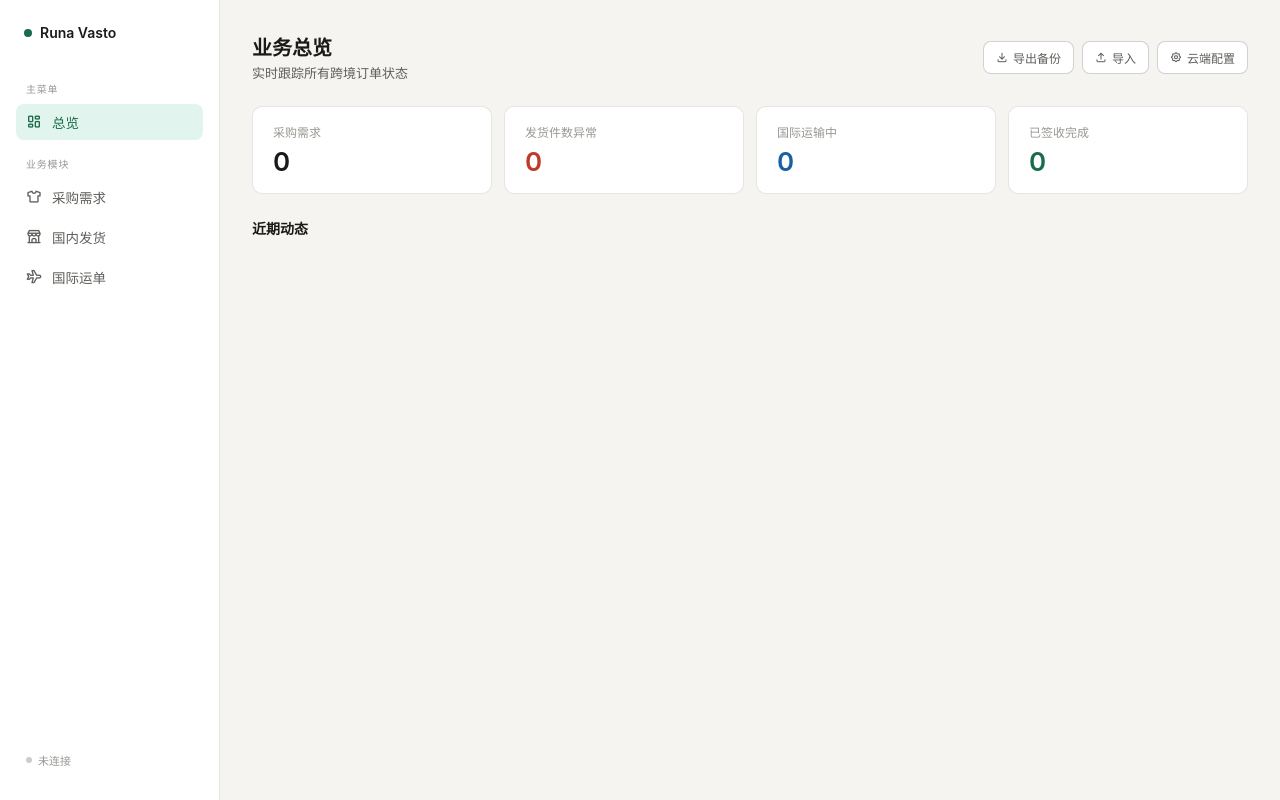
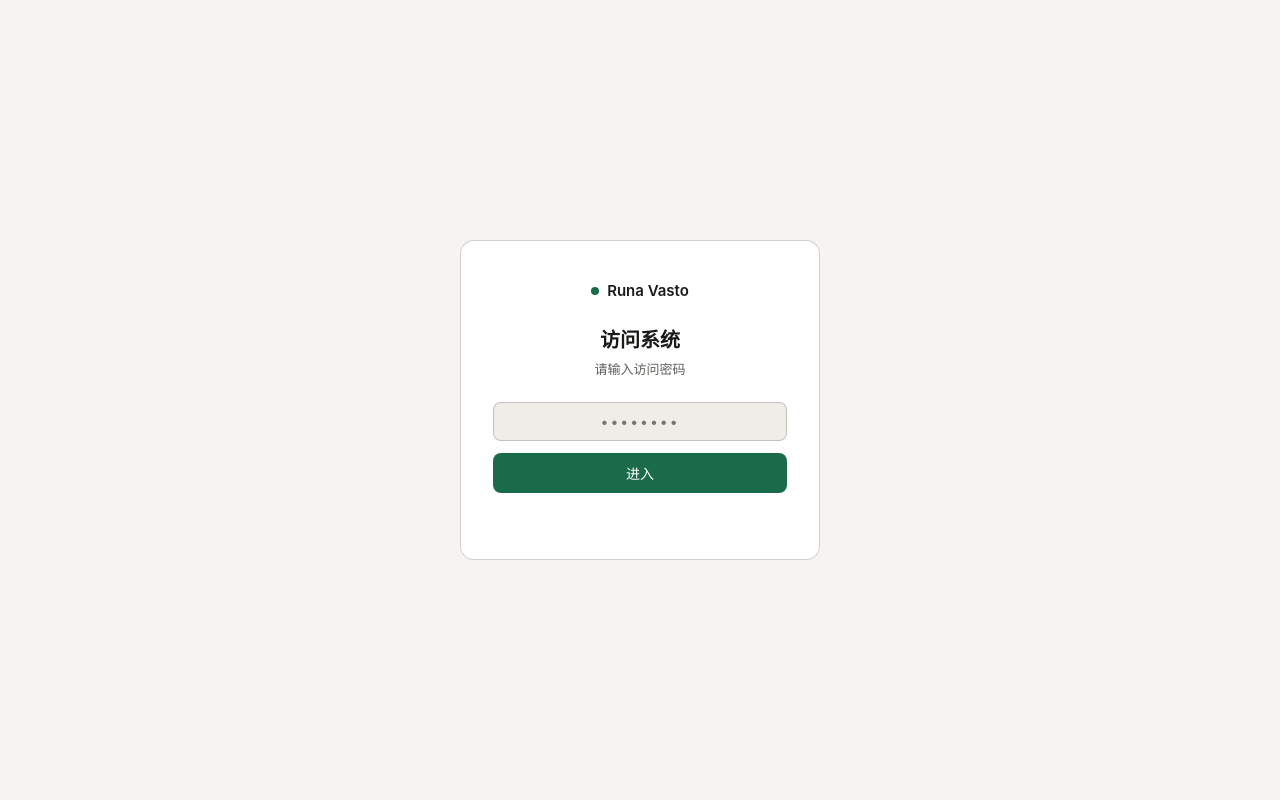
Before and after one commit to ykai6289-hue/runa-vasto-tracker, a plain HTML site: page index.html in a window 1280 px wide. Drawn offline with Linux system fonts and the light colour scheme.

Commit message:
Add files via upload

```diff
--- a/index.html
+++ b/index.html
@@ -29,6 +29,18 @@ body { font-family: -apple-system, 'PingFang SC', 'Hiragino Sans GB', sans-serif
 .sync-dot.ok { background: var(--accent); }
 .sync-dot.err { background: #c0392b; }
 .sync-dot.pulse { background: #f0a500; animation: pulse 1s infinite; }
+.login-overlay { position:fixed; inset:0; background:var(--bg); z-index:1000; display:flex; align-items:center; justify-content:center; }
+.login-box { background:var(--surface); border:0.5px solid var(--border2); border-radius:var(--radius-lg); padding:2.5rem 2rem; width:100%; max-width:360px; text-align:center; }
+.login-logo { font-size:15px; font-weight:600; color:var(--text); margin-bottom:6px; display:flex; align-items:center; justify-content:center; gap:8px; }
+.login-logo-dot { width:8px; height:8px; border-radius:50%; background:var(--accent); }
+.login-title { font-size:20px; font-weight:600; margin-bottom:6px; margin-top:1.5rem; }
+.login-sub { font-size:13px; color:var(--text2); margin-bottom:1.5rem; }
+.login-input { width:100%; padding:10px 14px; background:var(--surface2); border:0.5px solid var(--border2); border-radius:8px; font-size:14px; color:var(--text); outline:none; text-align:center; letter-spacing:2px; font-family:inherit; margin-bottom:12px; }
+.login-input:focus { border-color:var(--accent); }
+.login-btn { width:100%; padding:10px; background:var(--accent); color:#fff; border:none; border-radius:8px; font-size:14px; cursor:pointer; font-family:inherit; transition:opacity 0.15s; }
+.login-btn:hover { opacity:0.85; }
+.login-error { font-size:12px; color:#c0392b; margin-top:8px; min-height:18px; }
+
 @keyframes pulse { 0%,100%{opacity:1} 50%{opacity:0.4} }
 .main { flex: 1; overflow-y: auto; padding: 2rem; }
 .page { display: none; }
@@ -155,6 +167,17 @@ body { font-family: -apple-system, 'PingFang SC', 'Hiragino Sans GB', sans-serif
 </div>
 
 <div class="toast" id="toast"></div>
+<div class="login-overlay" id="login-overlay">
+  <div class="login-box">
+    <div class="login-logo"><div class="login-logo-dot"></div>Runa Vasto</div>
+    <div class="login-title">访问系统</div>
+    <div class="login-sub">请输入访问密码</div>
+    <input class="login-input" id="login-pwd" type="password" placeholder="••••••••" onkeydown="if(event.key==='Enter')doLogin()">
+    <button class="login-btn" onclick="doLogin()">进入</button>
+    <div class="login-error" id="login-error"></div>
+  </div>
+</div>
+
 <div class="lightbox" id="lightbox" onclick="this.classList.remove('open')"><img id="lightbox-img" src=""></div>
 
 
@@ -252,6 +275,28 @@ var db = null;
 var useCloud = false;
 var fbUnsubs = [];
 var currentModal = null;
+
+
+// ── Login ──────────────────────────────────────────────────────
+var LOGIN_KEY = 'runa_vasto_auth';
+var CORRECT_PWD = 'Hu138168';
+
+function checkLogin() {
+  return sessionStorage.getItem(LOGIN_KEY) === 'ok';
+}
+
+function doLogin() {
+  var pwd = document.getElementById('login-pwd').value;
+  if (pwd === CORRECT_PWD) {
+    sessionStorage.setItem(LOGIN_KEY, 'ok');
+    document.getElementById('login-overlay').style.display = 'none';
+    appInit();
+  } else {
+    document.getElementById('login-error').textContent = '密码错误，请重试';
+    document.getElementById('login-pwd').value = '';
+    document.getElementById('login-pwd').focus();
+  }
+}
 
 // ── Local storage ──────────────────────────────────────────────
 function loadLocal() {
@@ -370,7 +415,7 @@ function reconfigure() {
 }
 
 // ── Init ───────────────────────────────────────────────────────
-(function init() {
+function appInit() {
   var saved = localStorage.getItem(LS_FB);
   if (saved) {
     loadLocal(); renderAll();
@@ -654,6 +699,12 @@ function saveModal() {
   closeModal(); if (!useCloud) renderAll(); toast('已保存');
 }
 
+
+// ── Startup ────────────────────────────────────────────────────
+if (checkLogin()) {
+  document.getElementById('login-overlay').style.display = 'none';
+  appInit();
+}
 // ── Export / Import ────────────────────────────────────────────
 function exportData() {
   var blob = new Blob([JSON.stringify(data,null,2)],{type:'application/json'});
```
